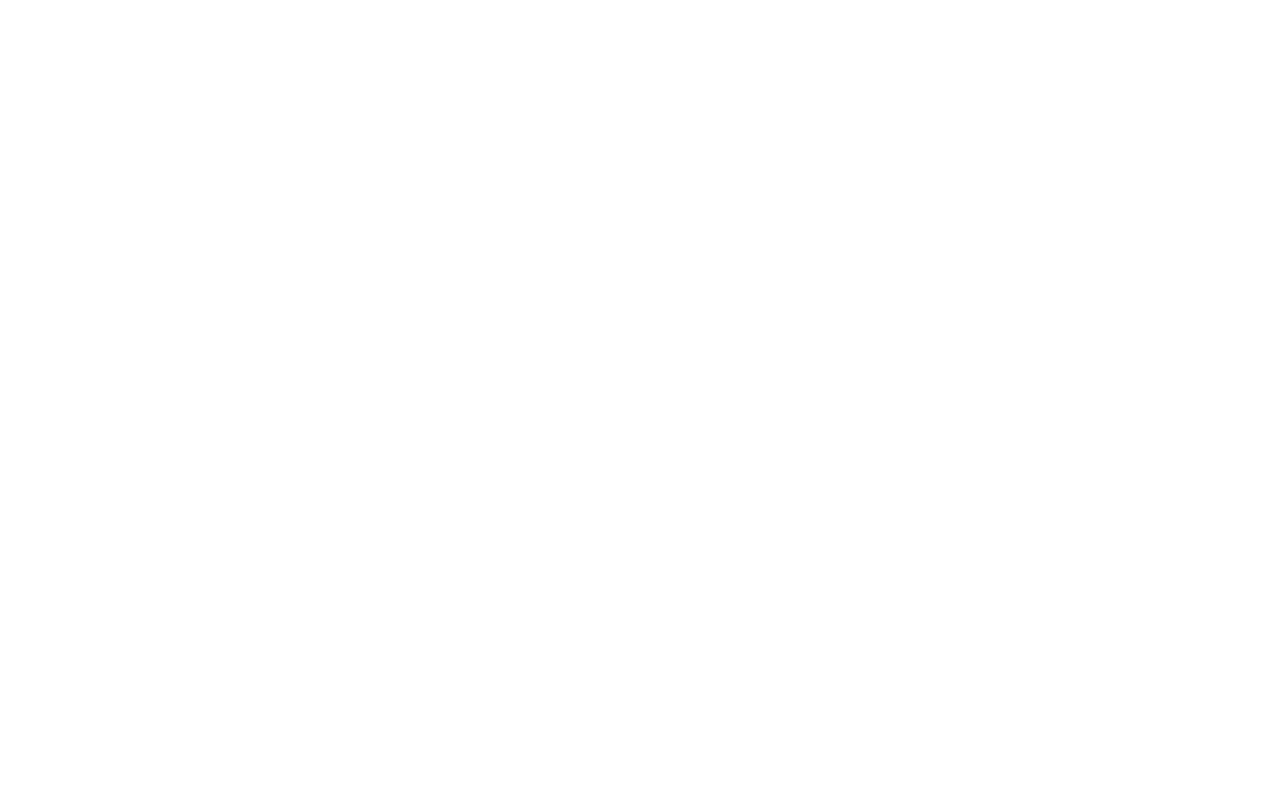
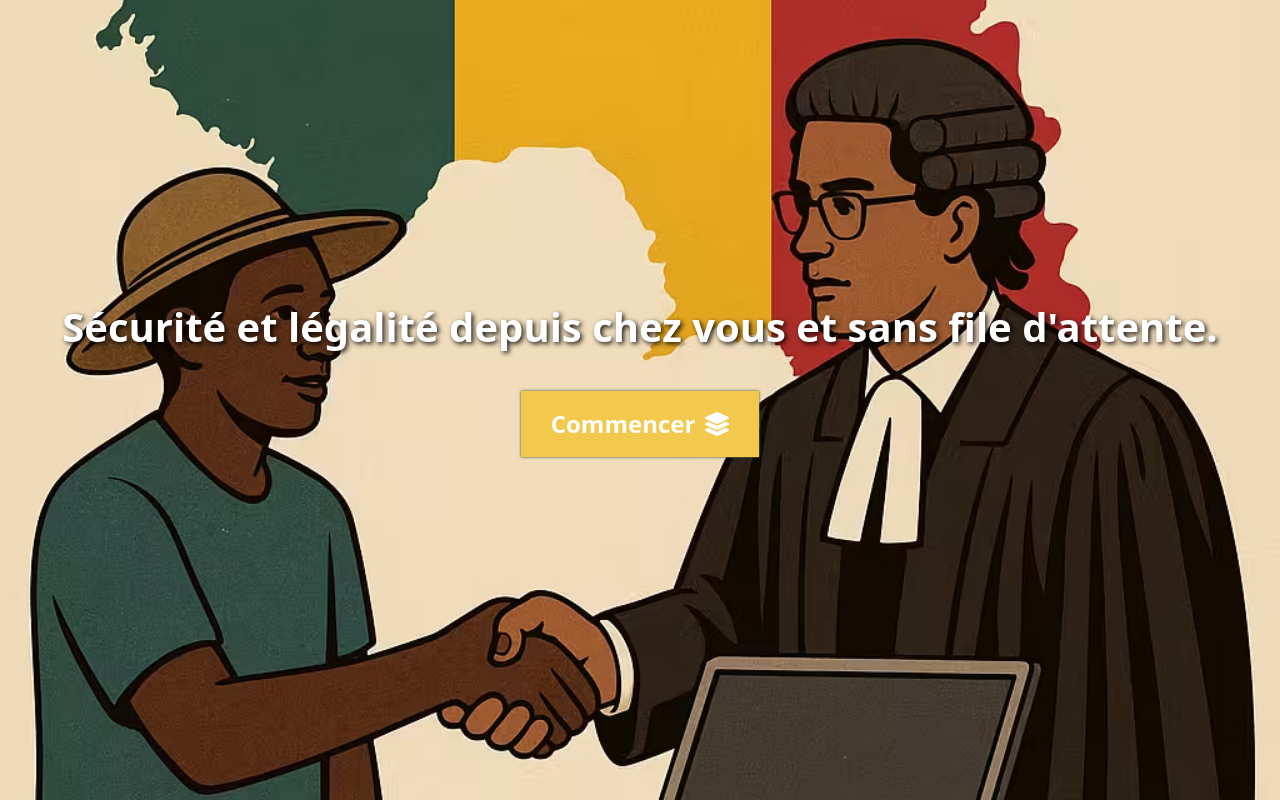
Before and after one commit to TIPIAIM/casierfronte, a React (Vite) app: page /adminfils in a window 1280 px wide. Before the commit this address had no page. Built offline with nearby package versions, Linux system fonts and the light colour scheme.

Commit message:
mise ajouravril 22

```diff
--- a/src/App.jsx
+++ b/src/App.jsx
@@ -41,17 +41,18 @@ function App() {
           <Route path="/enregistrer" element={<Senregistrer />} />
           <Route path="/demande-guinee" element={<Guineedemrce />} />
           <Route path="/demande-etranger" element={<Etrngerguinee />} />
-
+          <Route path="/videoexplic" element={<Videoexpli />} /> {/*à video */}
           {/* Protection des route admin lors de connexion config àpres  */}
           <Route
             path="/demande"
             element={
               <ProtectedRoute>
-                {/*<Guineedemrce />*/}
+                {/*<Adminfils />*/}
               </ProtectedRoute>
             }
           />{" "}
           {/* Protection des route admin lors de connexion config àpres */}
+          <Route path="/adminfils" element={<Adminfils />} /> {/*à video */}
           <Route path="/etranger"
            element={
             <ProtectedRoute>
@@ -59,7 +60,7 @@ function App() {
           </ProtectedRoute>
 
            } />
-          <Route path="/videoexplic" element={<Videoexpli />} /> {/*à video */}
+
         </Routes>
       </BrowserRouter>
     </div>
--- a/src/composant/identification/LoginForm.jsx
+++ b/src/composant/identification/LoginForm.jsx
@@ -328,7 +328,7 @@ const LoginForm = ({ onLogin }) => {
           onLogin();
         }
         alert("Connexion réussie !");
-        navigate("/visiteur");
+        navigate("/Adminfils");
       } else {
         alert(data.message || "Erreur de connexion");
       }
--- a/src/composant/identification/Senregistrer.jsx
+++ b/src/composant/identification/Senregistrer.jsx
@@ -1,4 +1,4 @@
-import React, {useEffect, useState } from "react";
+import React, { useEffect, useState } from "react";
 import axios from "axios";
 import styled from "styled-components";
 import { motion } from "framer-motion";
@@ -60,8 +60,6 @@ const Container = styled.div`
 
   @media (max-width: 768px) {
     flex-direction: column;
-
-
   }
 `;
 
@@ -87,7 +85,6 @@ const ImageSection = styled.div`
     opacity: 1;
   }
 
-
   .carousel-text {
     position: absolute;
     bottom: 30%;
@@ -101,7 +98,6 @@ const ImageSection = styled.div`
     background: rgba(0, 0, 0, 0.5);
     padding: 15px;
     white-space: pre-wrap;
-
 
     @media (max-width: 768px) {
       font-size: 1.2rem;
@@ -117,7 +113,6 @@ const ImageSection = styled.div`
       font-size: 1rem;
       padding: 8px;
     }
-
   }
   @media (max-width: 480px) {
     flex: none;
@@ -250,7 +245,7 @@ const ErrorMessage = styled.p`
   color: #e74c3c;
   font-size: 0.9rem;
   text-align: center;
-  margin-bottom: 0;
+  margin-bottom: 0.2rem;
 `;
 const Logo = styled.img`
   width: 50px; /* Taille du logo */
@@ -266,8 +261,7 @@ const Senregistrer = () => {
   const [errorMessage, setErrorMessage] = useState("");
   const [isSubmitting, setIsSubmitting] = useState(false);
   const [currentImage, setCurrentImage] = useState(0);
-  const images = [guine3,guine4,guine5 ,jurid1, guine2, guine, guine1];
-
+  const images = [guine3, guine4, guine5, jurid1, guine2, guine, guine1];
 
   const texts = [
     "Bienvenue sur la plateforme officielle du casier judiciaire.\nSimplifiez vos démarches administratives.",
@@ -276,8 +270,7 @@ const texts = [
     "Votre casier judiciaire à portée de main.\nConfiance et confidentialité garanties.",
     "Votre casier judiciaire à portée de main.\nConfiance et confidentialité garanties.",
     "Service disponible 24h/24, 7j/7.\nConsultez quand vous voulez, où vous voulez.",
-    "Validation instantanée pour vos démarches.\nGagnez du temps sur vos formalités."
-
+    "Validation instantanée pour vos démarches.\nGagnez du temps sur vos formalités.",
   ];
   const navigate = useNavigate();
   useEffect(() => {
@@ -325,7 +318,9 @@ const texts = [
         {images.map((image, index) => (
           <div
             key={index}
-            className={`carousel-image ${index === currentImage ? "active" : ""}`}
+            className={`carousel-image ${
+              index === currentImage ? "active" : ""
+            }`}
             style={{ backgroundImage: `url(${image})` }}
           ></div>
         ))}
--- a/src/composant/interface/Adminfils.jsx
+++ b/src/composant/interface/Adminfils.jsx
@@ -1,12 +1,185 @@
-import React from "react";
-import LogoutButton from "../identification/Deconnexion";
+import React, { useState } from "react";
+import styled, { keyframes } from "styled-components";
+import { Link } from "react-router-dom";
+import { FaArrowRight, FaHandPaper, FaHandPeace, FaLayerGroup } from "react-icons/fa"; // Import d'une icône pour le bouton principal
+
+// Palette de couleurs
+const colors = {
+  blueMarine: "#002B5B",
+  greenDark: "#1A4D2E",
+  goldenYellow: "#F2C94C",
+  white: "#FFFFFF",
+};
+
+// Animation de gloire pour le bouton principal
+const glowAnimation = keyframes`
+  0% {
+    box-shadow: 0 0 1px ${colors.goldenYellow}, 0 0 6px ${colors.white};
+  }
+  50% {
+    box-shadow: 0 0 2px ${colors.greenDark}, 0 0 4px ${colors.blueMarine};
+  }
+  100% {
+    box-shadow: 0 0 1px ${colors.goldenYellow}, 0 0 2px ${colors.greenDark};
+  }
+`;
+
+// Animation d'apparition pour le texte accrocheur
+const fadeIn = keyframes`
+  from {
+    opacity: 0;
+    transform: translateY(-20px);
+  }
+  to {
+    opacity: 1;
+    transform: translateY(0);
+  }
+`;
+
+// Animation d'apparition pour le conteneur dépliable
+const dropdownFadeIn = keyframes`
+  from {
+    opacity: 0;
+    transform: scaleY(0.8);
+  }
+  to {
+    opacity: 1;
+    transform: scaleY(1);
+  }
+`;
+
+// Conteneur principal avec une image en arrière-plan
+const Container = styled.div`
+  display: flex;
+  flex-direction: column;
+  align-items: center;
+  justify-content: center;
+  gap: 20px;
+  min-height: 100vh;
+  padding: 20px;
+  background-image: url("/img/guin3.avif"); /* Chemin de l'image */
+  background-size: cover; /* L'image couvre tout l'écran */
+  background-position: center; /* Centrer l'image */
+  background-repeat: no-repeat; /* Pas de répétition de l'image */
+  color: ${colors.white};
+  text-align: center;
+`;
+
+// Texte accrocheur
+const Heading = styled.h1`
+  font-size: 2.5rem;
+  font-weight: bold;
+  margin-bottom: 20px;
+  color: ${colors.white};
+  text-shadow: 2px 2px 5px rgba(0, 0, 0, 0.9);
+  animation: ${fadeIn} 1s ease-in-out;
+
+  &:hover {
+    color: ${colors.goldenYellow};
+    transition: color 0.3s ease;
+  }
+
+  @media (max-width: 768px) {
+    font-size: 2rem;
+  }
+
+  @media (max-width: 480px) {
+    font-size: 1.8rem;
+  }
+`;
+
+// Bouton principal
+const MainButton = styled.button`
+  display: flex;
+  align-items: center;
+  justify-content: center;
+  gap: 10px;
+  padding: 15px 30px;
+  font-size: 1.5rem;
+  font-weight: bold;
+  color: ${colors.white};
+  background-color: ${colors.goldenYellow};
+  border: none;
+
+  cursor: pointer;
+  transition: all 0.3s ease;
+  animation: ${glowAnimation} 2s infinite; /* Animation de gloire */
+  box-shadow: 2px 2px rgba(0, 0, 0, 0.9);
+
+  &:hover {
+    background-color: ${colors.greenDark};
+    color: ${colors.white};
+    transform: scale(1.05);
+  }
+
+  &:active {
+    transform: scale(0.95);
+  }
+`;
+
+// Conteneur dépliable
+const DropdownContainer = styled.div`
+  display: flex;
+  flex-direction: column;
+  align-items: center;
+  gap: 10px;
+  margin-top: 20px;
+  max-height: ${(props) => (props.isOpen ? "200px" : "0")};
+  overflow: hidden;
+  animation: ${(props) => (props.isOpen ? dropdownFadeIn : "none")} 0.3s ease-out;
+`;
+
+// Boutons internes
+const DropdownButton = styled(Link)`
+  padding: 10px 20px;
+  font-size: 1.2rem;
+  font-weight: bold;
+  color: ${colors.blueMarine};
+  background-color: ${colors.white};
+  text-decoration: none;
+  border-radius: 8px;
+  box-shadow: 0 2px 4px rgba(0, 0, 0, 0.5);
+  transition: all 0.3s ease;
+
+  &:hover {
+    background-color: ${colors.greenDark};
+    color: ${colors.white};
+    transform: scale(1.05);
+  }
+
+  &:active {
+    transform: scale(0.95);
+  }
+`;
 
 const Adminfils = () => {
+  const [isOpen, setIsOpen] = useState(false);
+
+  const toggleDropdown = () => {
+    setIsOpen(!isOpen);
+  };
+
   return (
-    <div>
-      <h1 className=" bg-red-700">Client ayan un compte</h1>
-      <LogoutButton /> {/* Ajoute le bouton de déconnexion */}
-    </div>
+    <Container>
+      {/* Texte accrocheur */}
+      <Heading>Sécurité et légalité depuis chez vous et sans file d'attente.</Heading>
+
+      {/* Bouton principal */}
+      <MainButton onClick={toggleDropdown}>
+        <span>Commencer </span>
+        <FaLayerGroup /> {/* Icône ajoutée */}
+      </MainButton>
+
+      {/* Contenu dépliable */}
+      <DropdownContainer isOpen={isOpen}>
+        <DropdownButton to="/commencer-demarche">
+          Commencer ma démarche
+        </DropdownButton>
+        <DropdownButton to="/voir-mes-demandes">
+          Voir mes demandes
+        </DropdownButton>
+      </DropdownContainer>
+    </Container>
   );
 };
 
--- a/src/composant/interface/Headervisiteur.jsx
+++ b/src/composant/interface/Headervisiteur.jsx
@@ -228,7 +228,7 @@ const Reader = () => {
           vous, sans file d'attente, en toute sécurité et légalité.
         </HeroSubtitle>
         <ButtonContainer>
-          <ActionButton to="/suivre-casier">Accéder au suivi</ActionButton>
+          <ActionButton to="/seconnecter">Accéder au suivi</ActionButton>
           <ActionButton to="/videoexplic">Vidéo tutorielle ?</ActionButton>
         </ButtonContainer>
       </HeroSection>
--- a/vite.config.js
+++ b/vite.config.js
@@ -8,7 +8,7 @@ export default defineConfig({
     react(),
     sitemap({
       hostname: "https://casiergn.vercel.app", //si tu ne lie pas sa ne marchera pas
-      routes: ["/", "/seconnecter ", "enregistrer","videoexplic", "demande-guinee", "demande-etranger", "visiteur"], // Remplace par les routes de ton application
+      routes: ["/", "/seconnecter ", "enregistrer","videoexplic", "demande-guinee", "demande-etranger", "visiteur","adminfils","adminmere"], // Remplace par les routes de ton application
     }), // Remplace par ton domaine
   ],
 
```
Also changed, not shown: public/img/guin3.avif (added). Lines whose indentation alone changed are shown as unchanged.
